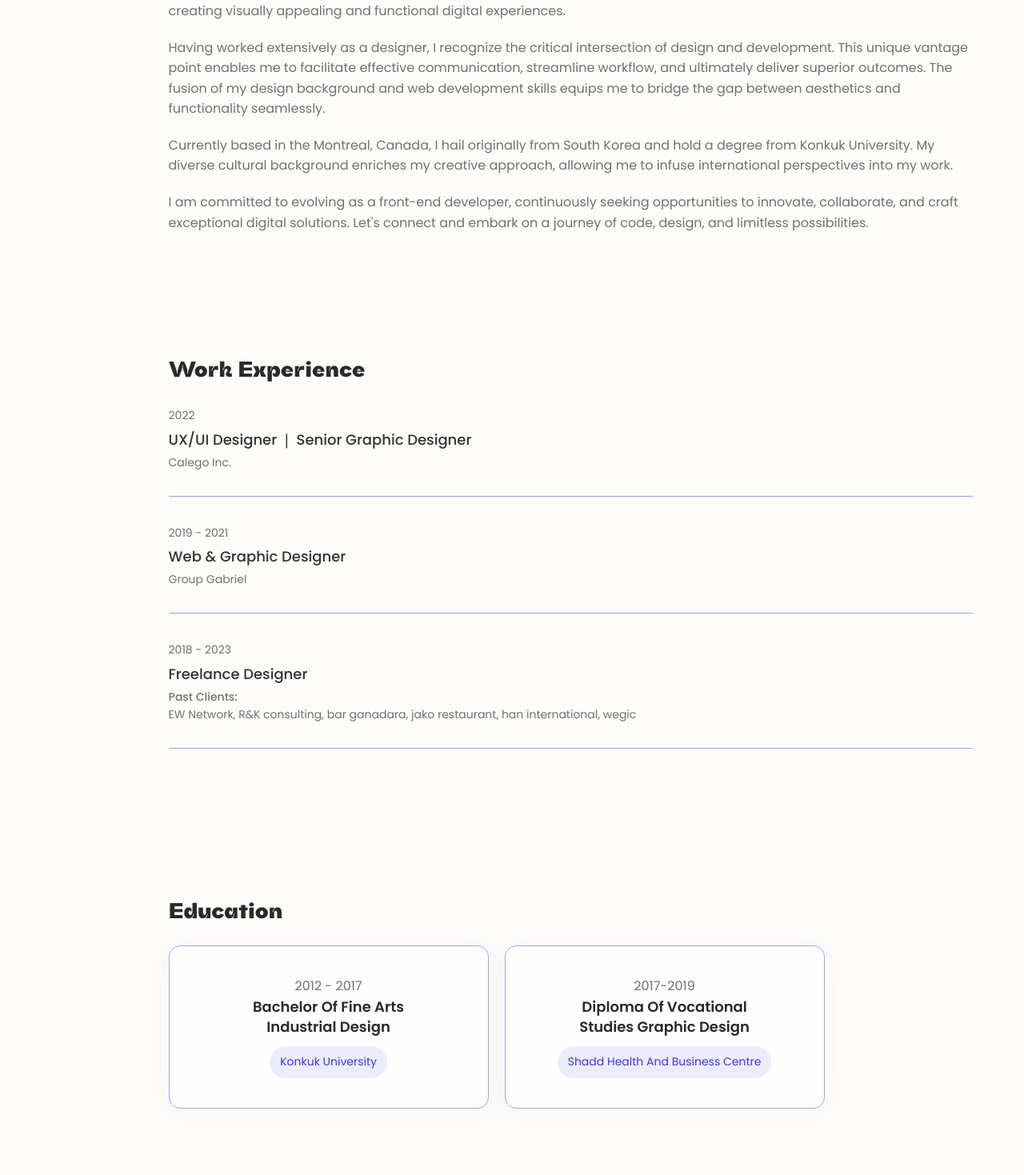
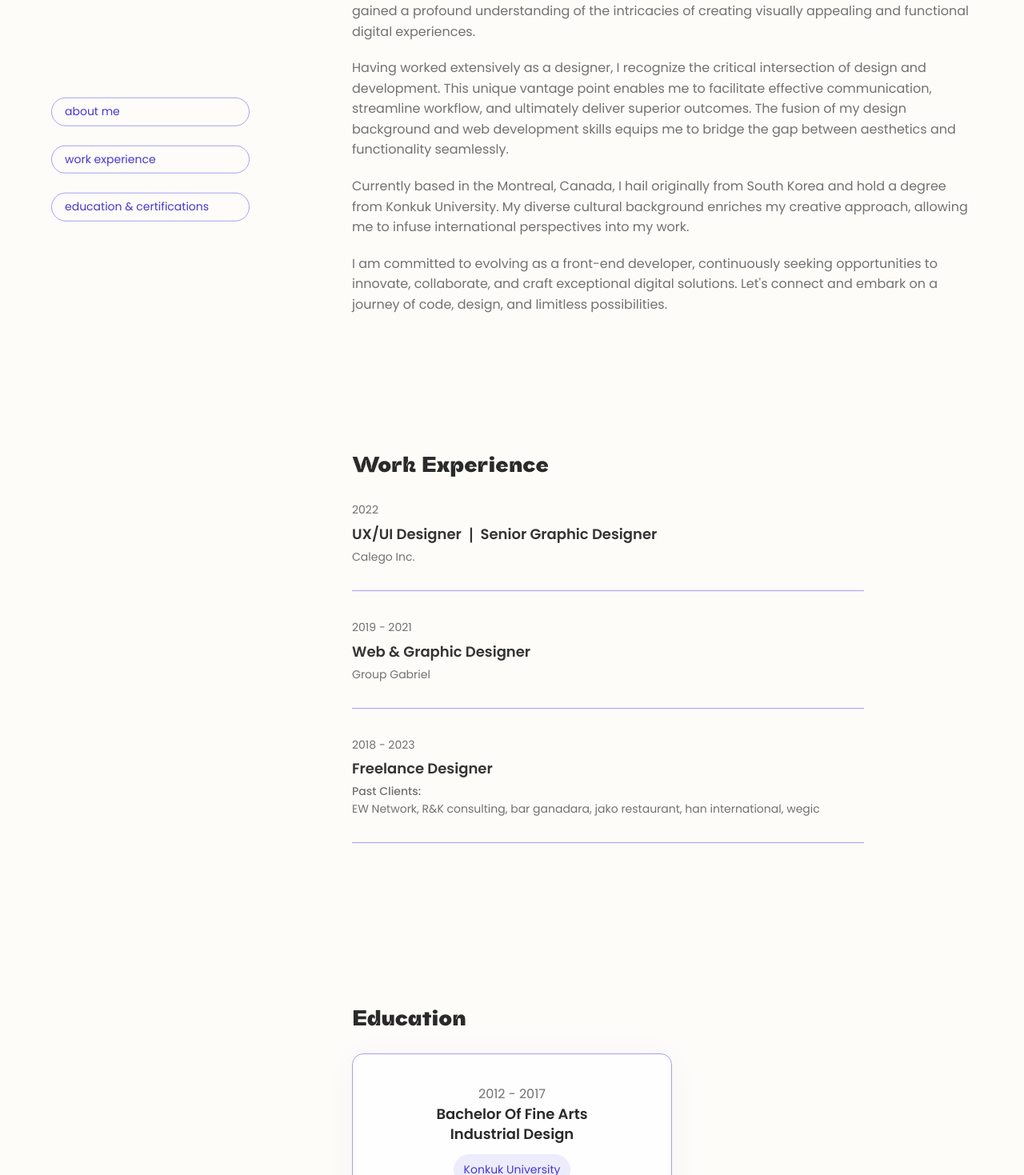
Before and after one commit to NaraeJang/2024-Narae-Jang-Portfolio, a React (Vite) app: page /about in a window 1280 px wide. Shown: the part 201-1670 px from the top of the page at 80% size. Built offline with nearby package versions, Linux system fonts and the light colour scheme.

Commit message:
temporal production

```diff
--- a/src/components/About.jsx
+++ b/src/components/About.jsx
@@ -2,7 +2,7 @@ import { AboutMain, AboutNavbar } from './';
 
 const About = () => {
   return (
-    <div className="md:flex md:flex-row md:gap-10 w-[90%] mx-auto">
+    <div className="md:flex md:flex-row md:gap-[3rem] w-[90%] mx-auto lg:gap-[5rem] xl:gap-[8rem]">
       <AboutNavbar />
       <AboutMain />
     </div>
--- a/src/components/AboutCard.jsx
+++ b/src/components/AboutCard.jsx
@@ -1,6 +1,6 @@
 const AboutCard = ({ id, year, title, linkTitle, link }) => {
   return (
-    <article className="education-card">
+    <article className="education-card flex flex-col items-center justify-between">
       <p>{year}</p>
       <h5 className="poppins-semibold text-lg">{title}</h5>
       <a href={link} target="_blank" className="about-link">
--- a/src/components/AboutMainLicense.jsx
+++ b/src/components/AboutMainLicense.jsx
@@ -3,7 +3,7 @@ import { Title, AboutCards } from './';
 
 const AboutMainLicense = () => {
   return (
-    <section id="about-license">
+    <section id="about-license " className="mb-[8rem]">
       <div className="custom-container">
         <Title title="certifications" />
         <AboutCards cards={certificationCards} />
--- a/src/components/AboutMainSchool.jsx
+++ b/src/components/AboutMainSchool.jsx
@@ -3,7 +3,7 @@ import { educationCards } from '../data/data';
 const AboutMainSchool = () => {
   return (
     <section id="about-education">
-      <div className="custom-container">
+      <div className="py-[6rem] pb-20">
         <Title title="Education" />
         <AboutCards cards={educationCards} />
       </div>
--- a/src/components/AboutMainWork.jsx
+++ b/src/components/AboutMainWork.jsx
@@ -4,14 +4,14 @@ import { Title } from './';
 const AboutMainWork = () => {
   return (
     <section id="about-work">
-      <div className="custom-container">
+      <div className="py-[6rem] pb-20">
         <Title title="work experience" />
-        <div className="work-list text-left mt-6">
+        <div className="work-list text-left mt-6 w-full max-w-[40rem]">
           {workExperience.map((work) => {
             return (
               <article key={work.id}>
                 <span className="text-sm">{work.year}</span>
-                <h4 className="text-lg poppins-medium leading-loose">
+                <h4 className="text-lg poppins-semibold leading-loose">
                   {work.title}
                 </h4>
                 {work.company && <p className="text-sm">{work.company}</p>}
--- a/src/components/AboutNavbar.jsx
+++ b/src/components/AboutNavbar.jsx
@@ -1,7 +1,28 @@
+import { NavLink, useLocation } from 'react-router-dom';
+import { aboutNavbarList } from '../data/data';
+
 const AboutNavbar = () => {
+  const location = useLocation();
+
   return (
-    <aside className="py-20 hidden invisible opacity-0 md:block md:visible md:opacity-100">
-      AboutNavbar
+    <aside className="py-20 hidden invisible opacity-0 md:block md:visible md:opacity-100 md:w-full  md:max-w-[15.5rem]">
+      <nav className="flex flex-col gap-6 sticky top-1/2 -translate-y-1/2">
+        {aboutNavbarList.map((nav) => {
+          return (
+            <a
+              key={nav.id}
+              href={`/about${nav.path}`}
+              className={`work-pill leading-tight text-left ${
+                location.pathname === '/about' &&
+                location.hash === `${nav.path}`
+                  ? 'active'
+                  : ''
+              }`}>
+              {nav.title}
+            </a>
+          );
+        })}
+      </nav>
     </aside>
   );
 };
--- a/src/components/Header.jsx
+++ b/src/components/Header.jsx
@@ -18,7 +18,8 @@ const Header = () => {
         </p>
       </div>
       <div className=" absolute bg-black/15 w-full h-full"></div>
-      {/* <Spline scene="https://prod.spline.design/D726QFNsxJlXYBml/scene.splinecode" /> */}
+
+      <Spline scene="https://prod.spline.design/D726QFNsxJlXYBml/scene.splinecode" />
     </div>
   );
 };
--- a/src/data/data.js
+++ b/src/data/data.js
@@ -206,3 +206,13 @@ export const certificationCards = [
 //   linkTitle: `Show credential`,
 //   link: ``,
 // },
+
+export const aboutNavbarList = [
+  { id: nanoid(), title: 'about me', path: '#about-me' },
+  { id: nanoid(), title: 'work experience', path: '#about-work' },
+  {
+    id: nanoid(),
+    title: 'education & certifications',
+    path: '#about-education',
+  },
+];
--- a/src/index.css
+++ b/src/index.css
@@ -515,6 +515,10 @@ button:disabled {
   background-color: #4637d1;
   color: #fefefe;
 }
+.work-pill:hover {
+  background: #edecfd;
+  color: #4637d1;
+}
 
 .category-pill {
   padding: 0.45rem 0.9rem;
--- a/src/sass/components/_pills.scss
+++ b/src/sass/components/_pills.scss
@@ -15,6 +15,11 @@
     background-color: $cc-pill-bg;
     color: $cc-text-mode;
   }
+
+  &:hover {
+    background: $cc-primary-50;
+    color: $cc-text-blue;
+  }
 }
 
 .category-pill {
```
Also changed, not shown: 1 other file (tests, documents, lock files or other folders).
